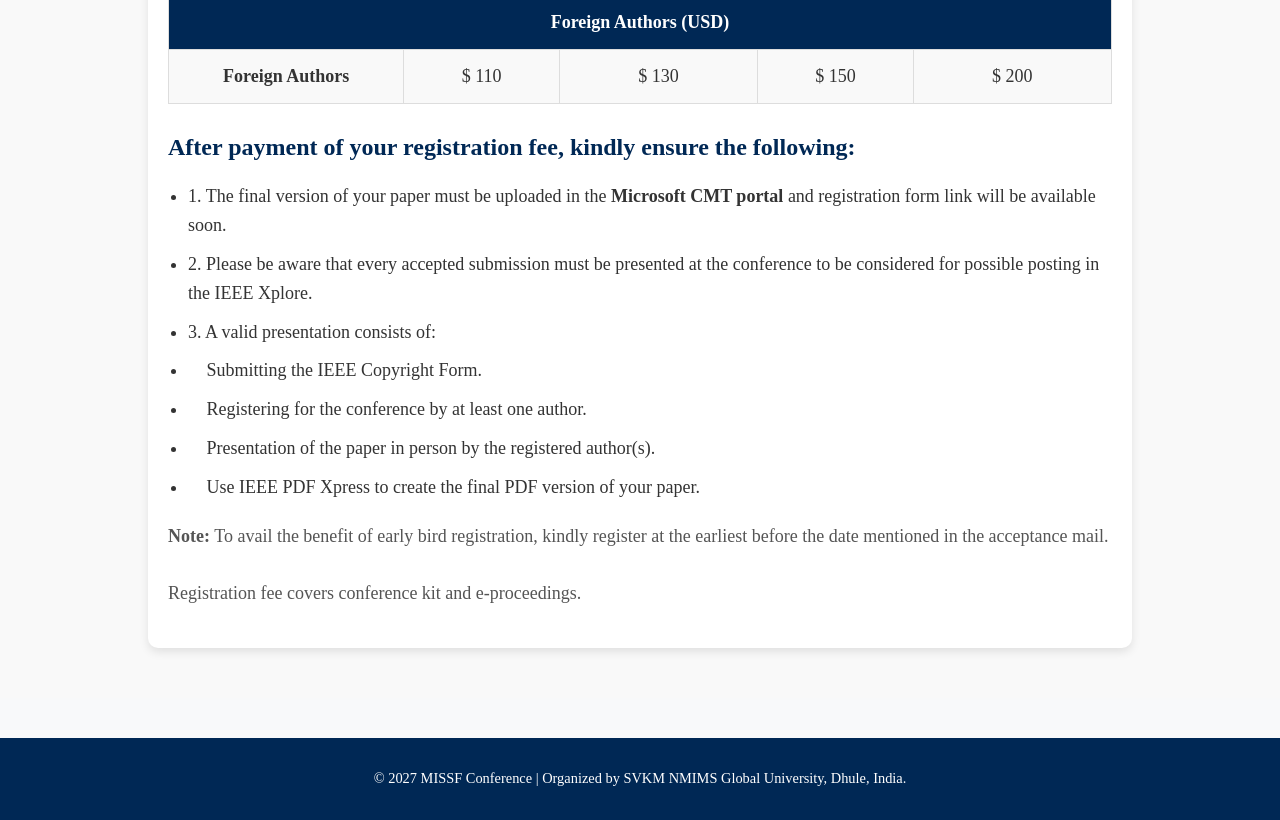
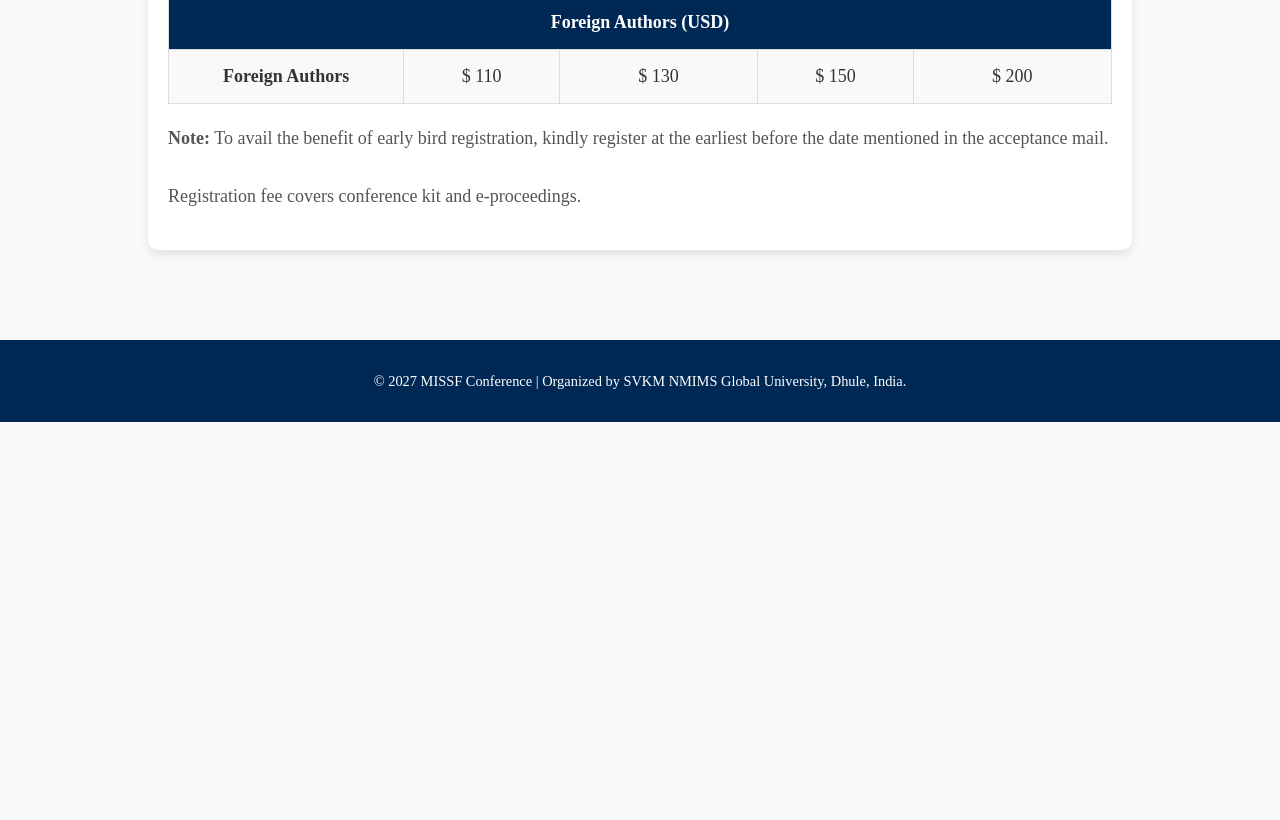
Before and after one commit to Dhanshri-Nerkar/IEEE, a plain HTML site: page registration.html in a window 1280 px wide. Shown: the part 1980-2800 px from the top of the page. After the commit the page ends 2402 px from the top, so only its background shows below. Drawn offline with Linux system fonts and the light colour scheme.

Commit message:
Update registration.html

```diff
--- a/registration.html
+++ b/registration.html
@@ -393,21 +393,6 @@
     </tr>
 </table>
 
-
- <h3>After payment of your registration fee, kindly ensure the following:</h3>
-        <ul>
-            <li>1. The final version of your paper must be uploaded in the <strong>Microsoft CMT portal</strong> and registration form link will be available soon.</li>
-            <li>2. Please be aware that every accepted submission must be presented at the conference to be considered for possible posting in the IEEE Xplore.</li>
-            <li>3.	A valid presentation consists of:</li>
-            <li>     Submitting the IEEE Copyright Form.</li>
-            <li>     Registering for the conference by at least one author.</li>
-            <li>     Presentation of the paper in person by the registered author(s).</li>
-            <li>     Use IEEE PDF Xpress to create the final PDF version of your paper.</li>
-
-
-        </ul>
-
-
             <p><strong>Note:</strong> To avail the benefit of early bird registration, kindly register at the earliest
         before the date mentioned in the acceptance mail.
         <br><br>
```
